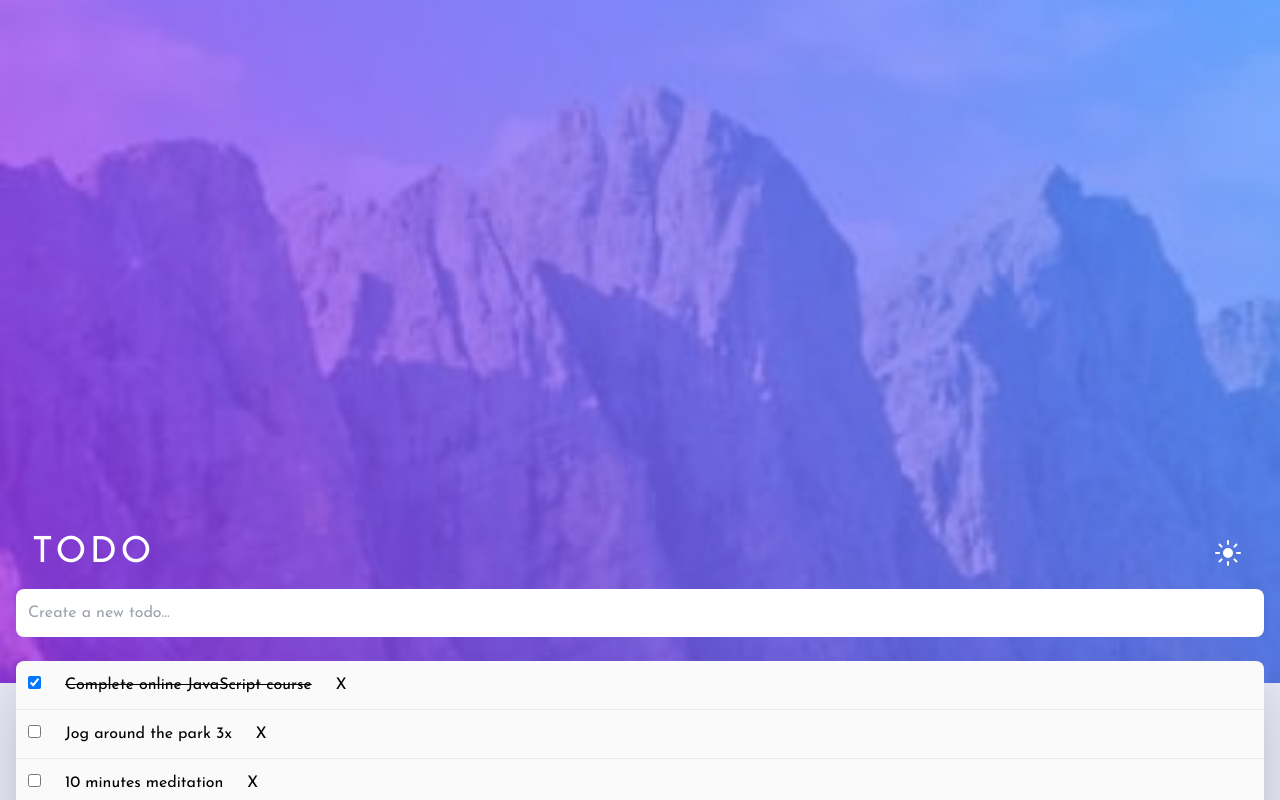
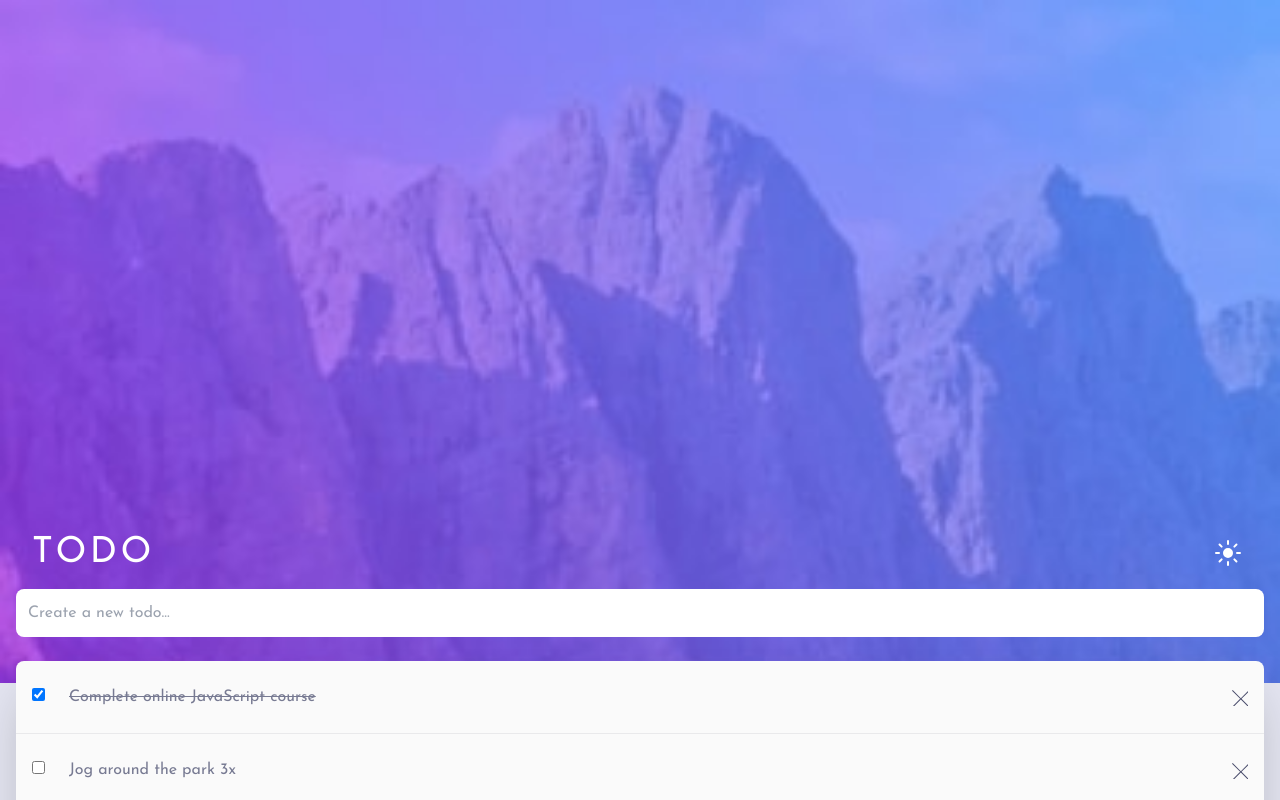
Before and after one commit to faroeq33/todoapp, a React (Vite) app: page / in a window 1280 px wide. Shown: the top 800 px of the page. Built offline with nearby package versions, Linux system fonts and the light colour scheme.

Commit message:
Add cross icon, refactor list item

```diff
--- a/src/components/Todo/TodoList.tsx
+++ b/src/components/Todo/TodoList.tsx
@@ -1,5 +1,7 @@
 import { cn } from "@/lib/utils";
-import { gap, padding } from "../darkmode/colorStyles";
+import { gap } from "../darkmode/colorStyles";
+import CrossIcon from "../icons/CrossIcon";
+import TodoListItemText from "./TodoListItemText";
 
 type TodoListProps = {
   todos: Todo[];
@@ -13,7 +15,7 @@ function TodoList(props: TodoListProps) {
     <ul className={cn("shadow-xl", props.className)}>
       {props.todos.map((todo) => (
         <div
-          className={`flex items-baseline todo-row dark:text-neutral-dark-dark-grayish-blue border-b  border-neutral-dark-very-dark-grayish-blue/10 rounded-t-lg  ${gap} ${padding}`}
+          className={`flex items-baseline todo-row text-neutral-dark-dark-grayish-blue border-b  border-neutral-dark-very-dark-grayish-blue/10 rounded-t-lg  ${gap}   px-4 py-6`}
           key={todo.id}
         >
           <input
@@ -21,16 +23,12 @@ function TodoList(props: TodoListProps) {
             defaultChecked={todo.completed}
             onChange={() => props.toggleTodoCompleted(todo.id)}
           />
-          <li
-            className={
-              todo.completed
-                ? "line-through"
-                : "dark:text-neutral-dark-light-grayish-blue"
-            }
-          >
-            {todo.text}
-          </li>
-          <button onClick={() => props.removeTodo(todo.id)}>X</button>
+          <TodoListItemText todo={todo} />
+          <div className="">
+            <button onClick={() => props.removeTodo(todo.id)}>
+              <CrossIcon />
+            </button>
+          </div>
         </div>
       ))}
     </ul>
@@ -42,4 +40,5 @@ export type Todo = {
   text: string;
   completed: boolean;
 };
+
 export default TodoList;
--- /dev/null
+++ b/src/components/Todo/TodoListItemText.tsx
@@ -0,0 +1,12 @@
+import { Todo } from "./TodoList";
+
+function TodoListItemText({ todo }: { todo: Todo }) {
+  const completedStyle = (todo: Todo) =>
+    todo.completed
+      ? "line-through"
+      : "dark:text-neutral-dark-light-grayish-blue";
+
+  return <li className={completedStyle(todo) + " flex-grow"}>{todo.text}</li>;
+}
+
+export default TodoListItemText;
--- /dev/null
+++ b/src/components/icons/CrossIcon.tsx
@@ -0,0 +1,13 @@
+function CrossIcon() {
+  return (
+    <svg xmlns="http://www.w3.org/2000/svg" className="w-4 h-4">
+      <path
+        fill="#494C6B"
+        fillRule="evenodd"
+        d="M16.97 0l.708.707L9.546 8.84l8.132 8.132-.707.707-8.132-8.132-8.132 8.132L0 16.97l8.132-8.132L0 .707.707 0 8.84 8.132 16.971 0z"
+      />
+    </svg>
+  );
+}
+
+export default CrossIcon;
```
